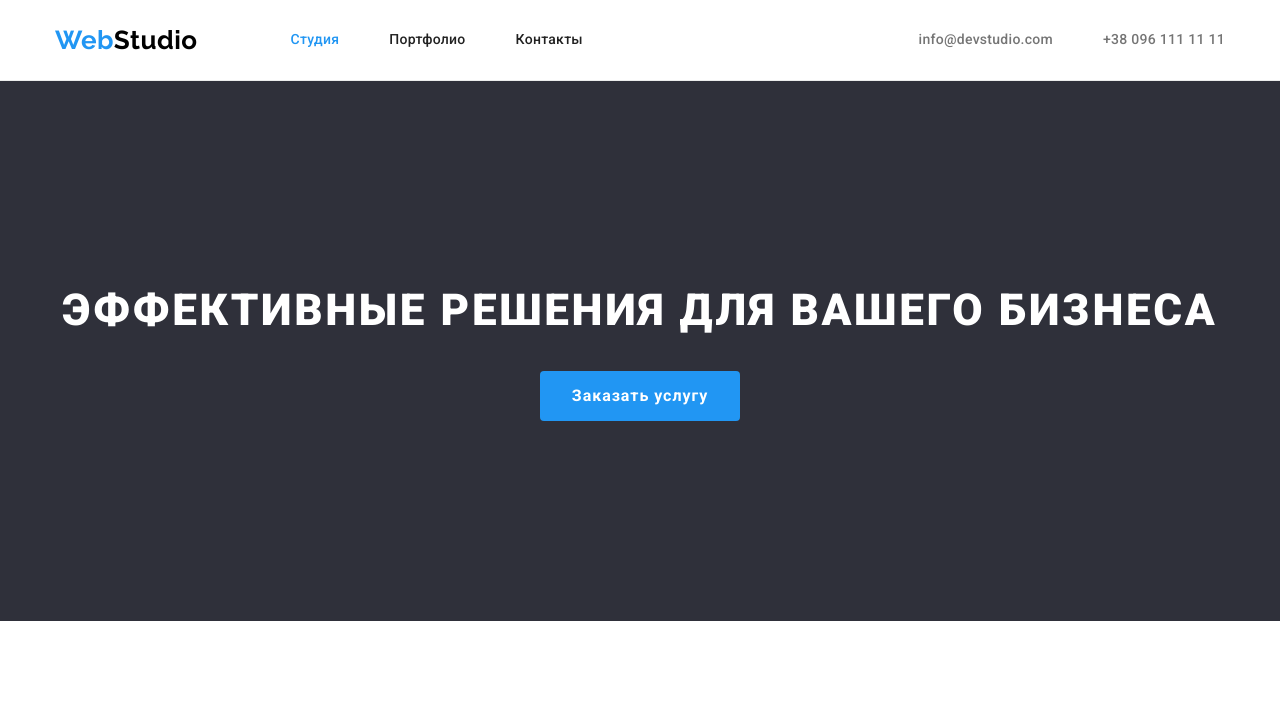
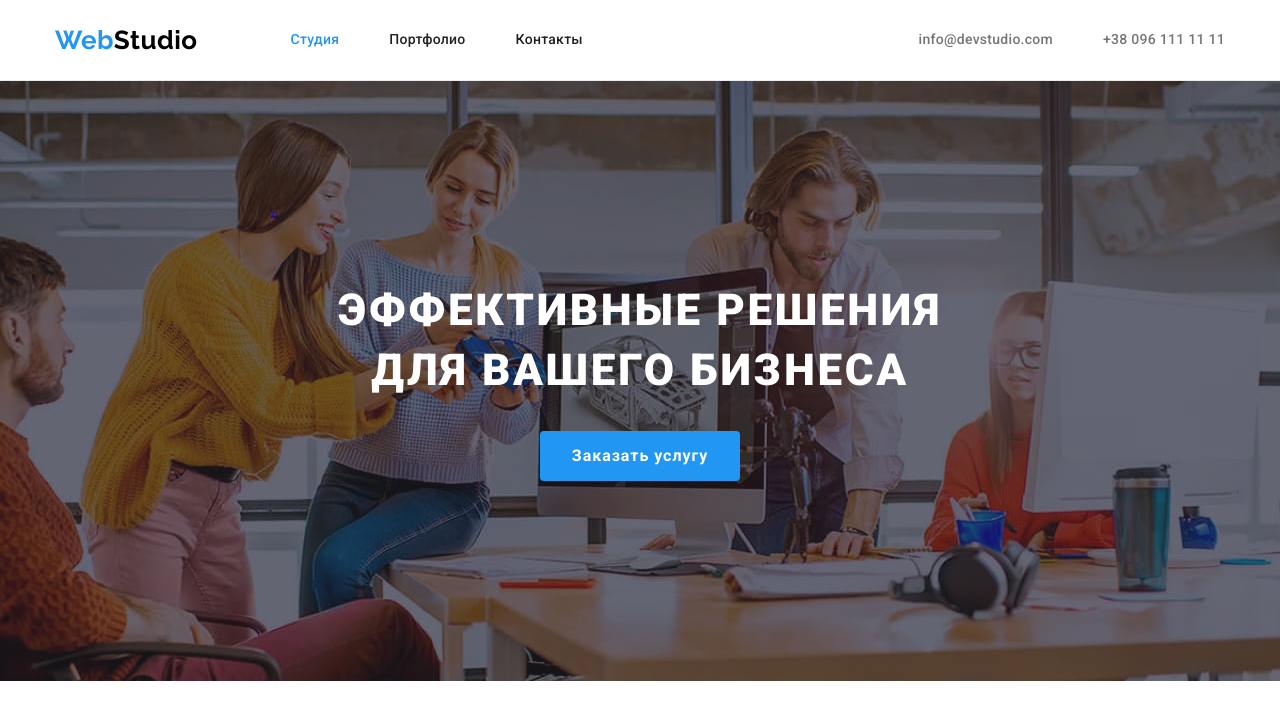
Before and after one commit to SvetlanaMerkurieva/goit-markup-hw-03-2, a plain HTML site: page index.html in a window 1280 px wide. Shown: the top 712 px of the page. Drawn offline with nearby package versions, Linux system fonts and the light colour scheme.

Commit message:
Добавляет фон Героя

```diff
--- a/css/styles.css
+++ b/css/styles.css
@@ -85,10 +85,23 @@ body {
 }
 /* Герой */
 .hero {
-    background-color: #2F303A;
+    background-color: #C4C4C4;
+    height: 600px;
+    max-width: 1600px;
     text-align: center;
+    margin-left: auto;
+    margin-right: auto;
     padding-top: 200px;
     padding-bottom: 200px;
+    background-image: linear-gradient(
+        to right,
+        rgba(47, 48, 58, 0.4),
+        rgba(47, 48, 58, 0.4)
+    ), url(../images/hero.jpg);
+
+    background-position: center;
+    background-repeat: no-repeat;
+    background-size: cover;
 }
 .hero-title {
     color: #FFFFFF;
--- a/index.html
+++ b/index.html
@@ -32,9 +32,8 @@
     <main>
         <!--Герой-->
         <div>
-
             <section class="hero">
-                <h1 class="hero-title">Эффективные решения для вашего бизнеса</h1>
+                <h1 class="hero-title">Эффективные решения<br>для вашего бизнеса</h1>
                 <button class="button" type="button">Заказать услугу</button>
             </section>
         </div>
```
Also changed, not shown: images/hero.jpg (added).
